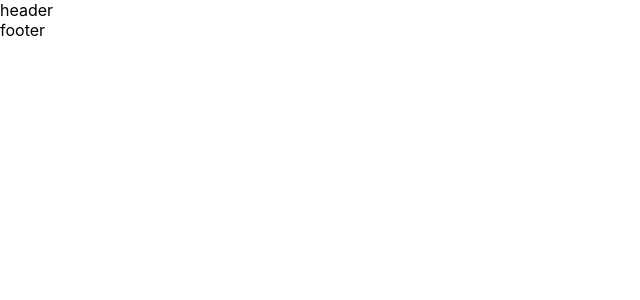
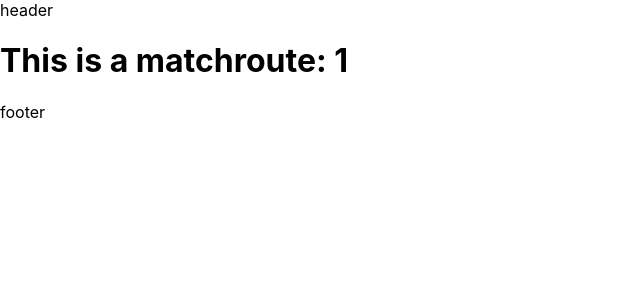
Before and after one commit to TheRealWolkenbruch/are-you-there-ui, a React (Create React App) app: page /Ward/1 in a window 1280 px wide. Shown: the top 300 px of the page, without its empty margins (0-640 px from the left). Built offline with nearby package versions, Linux system fonts and the light colour scheme.

Commit message:
Add dynamic match-route for ward uuid

```diff
--- a/src/components/App.js
+++ b/src/components/App.js
@@ -35,7 +35,7 @@ const App = () => {
         <AuthContextProvider value={context}>
           <Route exact path="/Guardian" component={Guardian}/>
         </AuthContextProvider>
-        <Route exact path="/Ward" component={Ward}/>
+        <Route path="/Ward/:name" component={Ward}/>
       </main>
       <footer>
         footer
--- a/src/routes/Ward.js
+++ b/src/routes/Ward.js
@@ -1,8 +1,10 @@
 import React from 'react';
 
-const Ward = () => (
-  <h1>
-    Ward Route
-  </h1>
-);
+const Ward = ({match}) => {
+  const name = match.params.name;
+  return(
+    <>
+    <h1>This is a matchroute: {name}</h1>
+    </>
+)}
 export default Ward;
```
